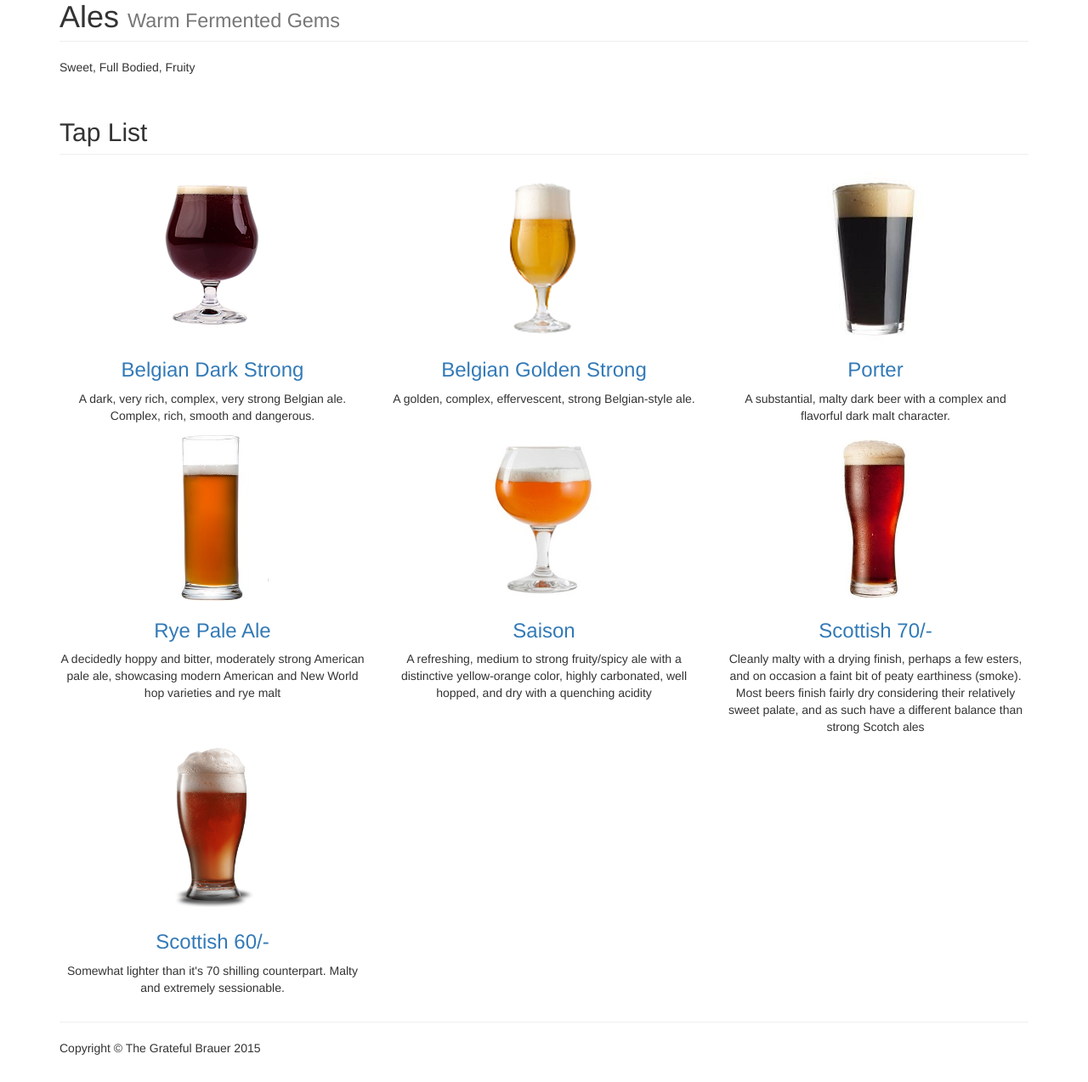
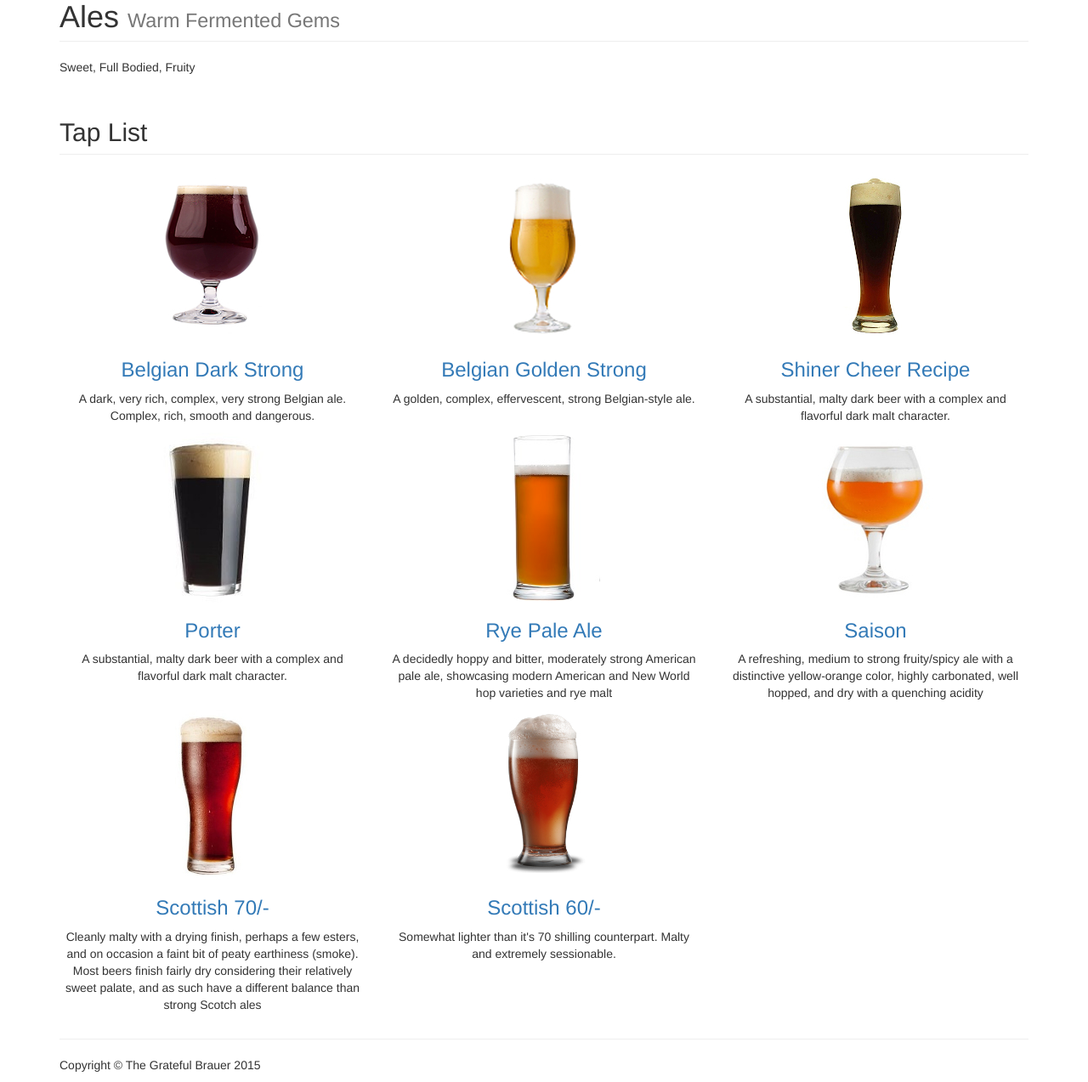
Before and after one commit to bbearce/thegratefulbrauer, a Flask app: page /Ales in a window 1280 px wide. Shown: the part 213-1486 px from the top of the page at 85% size. Before the commit the page ends 1454 px from the top, so only its background shows below. Run offline with Flask 2, Linux system fonts and the light colour scheme; some libraries are stand-ins or nearby versions.

Commit message:
Added Shiner Cheer

```diff
--- a/thegratefulbrauer/templates/Ales.html
+++ b/thegratefulbrauer/templates/Ales.html
@@ -59,6 +59,15 @@
                 </h3>
                 <p>A golden, complex, effervescent, strong Belgian-style ale.</p>
             </div>
+
+            <div class="col-lg-4 col-sm-6 text-center">
+                <img class="img-circle img-responsive center-block" src="../static/img/beer_photos/dunkelweissen_200_X_200.jpg" alt="">
+                <h3><a href="Ales/Peach_Dunkelweissen.html">Shiner Cheer Recipe</a>
+
+                </h3>
+                <p>A substantial, malty dark beer with a complex and flavorful dark malt character.</p>
+            </div>
+
             <div class="col-lg-4 col-sm-6 text-center">
                 <img class="img-circle img-responsive center-block" src="../static/img/beer_photos/porter_200_x_200.jpg" alt="">
                 <h3><a href="Ales/Porter.html">Porter</a>
--- a/thegratefulbrauer/templates/nav-bar.html
+++ b/thegratefulbrauer/templates/nav-bar.html
@@ -26,6 +26,7 @@
                   <li><a href="/Ales"> [ All Ales ] </a></li>
                   <li><a href="/Ales/Belgian_Dark_Strong.html">Belgian Dark Strong</a></li>
                   <li><a href="/Ales/Belgian_Golden_Strong.html">Belgian Golden Strong</a></li>
+                  <li><a href="/Ales/Peach_Dunkelweissen.html">Shiner Cheer Remake</a></li>
                   <li><a href="/Ales/Porter.html">Porter</a></li>
                   <li><a href="/Ales/Rye_Pale_Ale.html">Rye Pale Ale</a></li>
                   <li><a href="/Ales/Saison.html">Saison</a></li>
```
Also changed, not shown: thegratefulbrauer/static/img/beer_photos/dunkelweissen_200_x_200.jpg (added), thegratefulbrauer/static/img/beer_photos/dunkelweissen_google.jpg (added), 3 other files.
